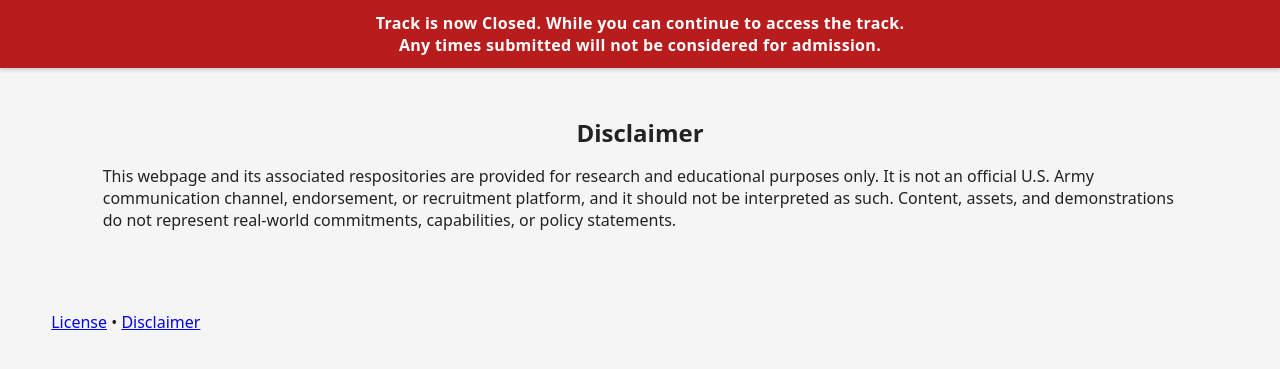
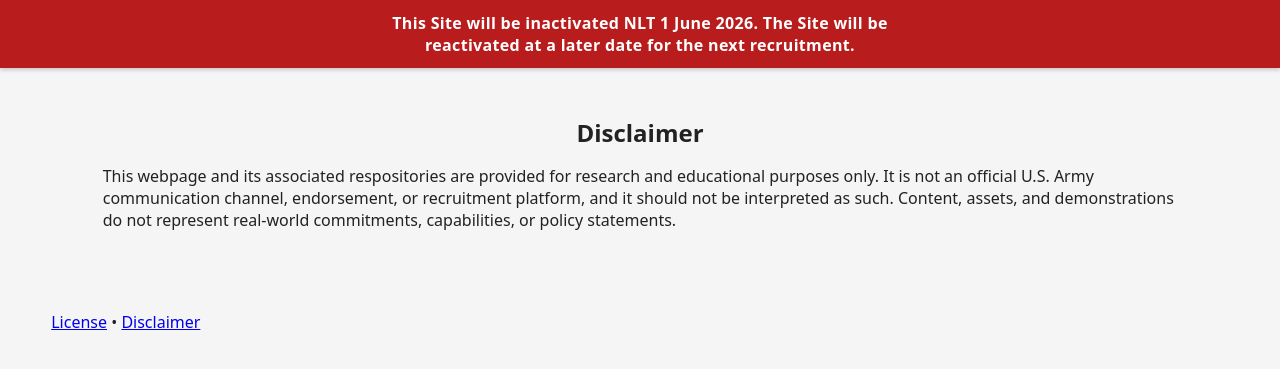
Before and after one commit to yacubus-bishcus/us_army_drone_team_webpage, a Flask app: page /disclaimer in a window 1280 px wide. Shown: the part 41-410 px from the top of the page. Run offline with Flask 3, Linux system fonts and the light colour scheme; parts of the project's set-up code (start-up, migrations or seed data) failed here and were passed over.

Commit message:
added gitignore things to ignore and changed banner text

```diff
--- a/templates/base.html
+++ b/templates/base.html
@@ -11,8 +11,7 @@
 <body{% block body_attrs %}{% endblock %}>
   {% include "partials/nav.html" %}
   <div class="site-banner" role="status" aria-live="polite">
-    <span class="site-banner__text">Track is now Closed. While you can continue to access the track. Any times submitted
-      will not be considered for admission.</span>
+    <span class="site-banner__text">This Site will be inactivated NLT 1 June 2026. The Site will be reactivated at a later date for the next recruitment.</span>
   </div>
   <main class="site-main" {% block main_attrs %}{% endblock %}>
     {% block content %}{% endblock %}
```
Also changed, not shown: 1 other file.
